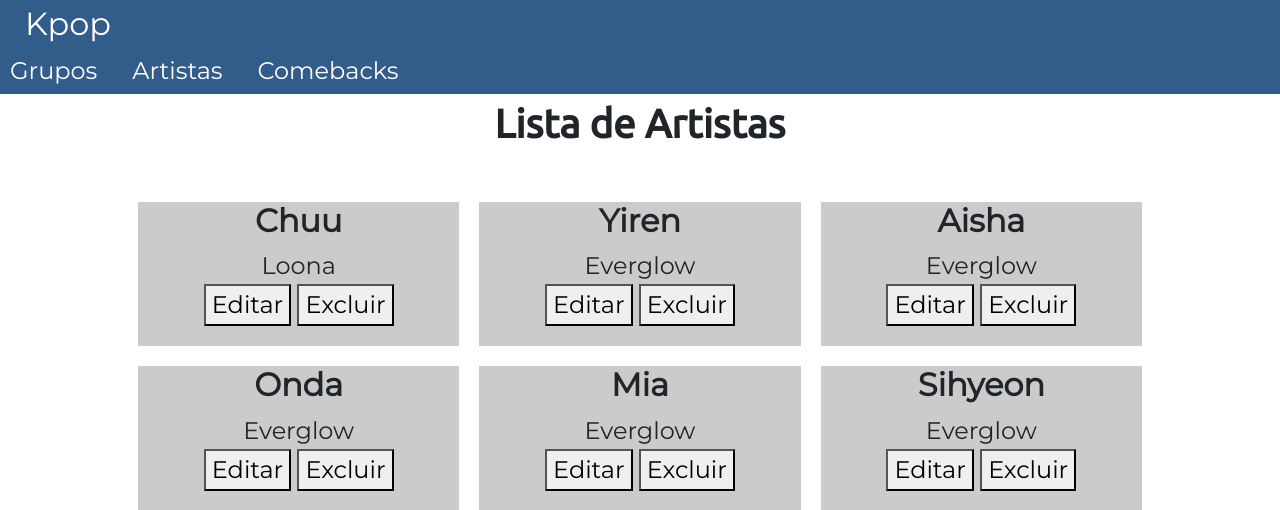
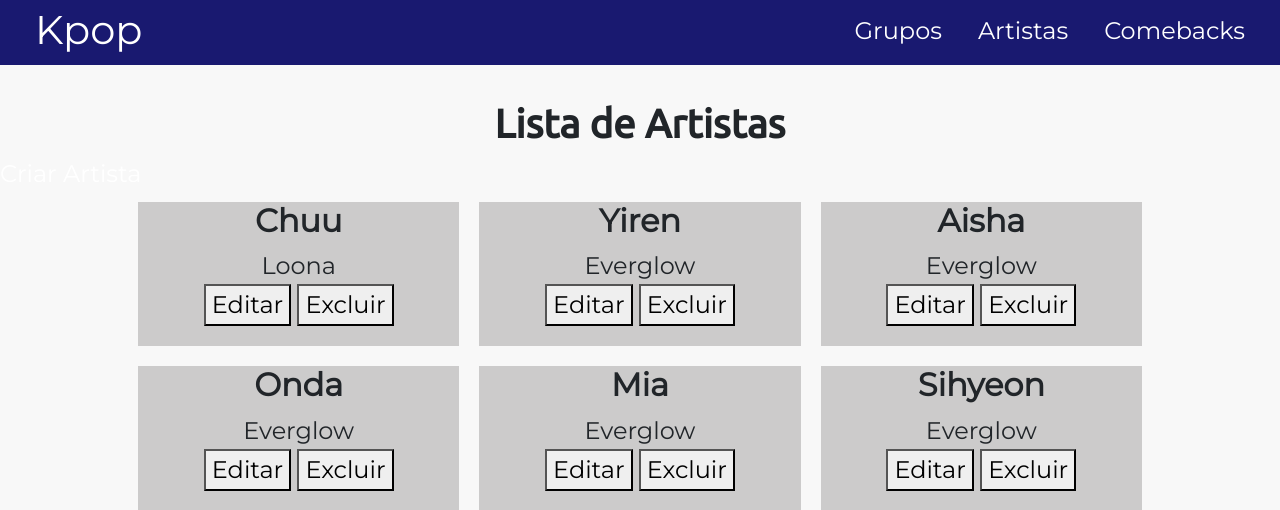
Before and after one commit to Bruno-Felix/CRUD_Grupos-Django, a Django app: page /artistas in a window 1280 px wide. Shown: the top 510 px of the page. Run offline with Django 3.2, Linux system fonts and the light colour scheme; data comes from the database, SQL or seed files in the repository; some libraries are stand-ins or nearby versions.

Commit message:
Modificando css do background-color e do menu no NavBar

```diff
--- a/novosGrupos/static/css/styleBase.css
+++ b/novosGrupos/static/css/styleBase.css
@@ -13,7 +13,7 @@ body, ul, li, p{
 }
 
 body{
-    background-color: #ffffff;
+    background-color: #f8f8f8;
 }
 
 a{
@@ -21,42 +21,51 @@ a{
     color: #ffffff;
 }
 
-
 .header{
     position: fixed;
-    top: 0px;
+    top: 0;
     width: 100%;
-    background-color: #325c8a;
+    background-color: #191970;
     display: flex;
+    flex-wrap: wrap;
     justify-content: space-between;
     align-items: center;
 }
 
+.divNavBar{
+    justify-content: space-between;
+    margin: auto;
+    display: flex;
+    flex-wrap: wrap;
+    max-width: 1250px;
+    width: 100%;
+}
+
 .linkPrincipal{
+    margin-bottom: 5px;
     cursor: pointer;
-    padding: 10px;
-    margin-left: 15px;
-    font-size: 2rem;
-    border-bottom: 3px solid transparent;
+    font-size: 40px;
+    margin-left: 20px;
 }
 
 .linkPrincipal:hover{
+    text-decoration: none;
     color: #DCDCDC;
     transition: 0.5s;
 }
 
 .menu{
     display: flex;
-}
-
-.menu li{
-    margin-right: 15px;
+    margin-right: 10px;
+    margin-top: 8px;
 }
 
 .menu a{
+    margin-left: 16px;
+    border-radius: 5px;
     cursor: pointer;
-    display: block;
-    padding: 5px 10px;
+    display: flex;
+    padding: 5px 10px 5px 10px;
 }
 
 /* a:link........define o estilo do link no estado inicial;
@@ -64,7 +73,9 @@ a:visited...define o estilo do link visitado;
 a:hover.....define o estilo do link quando passa-se o mouse sobre ele;
 a:active....define o estilo do link ativo (o que foi "clicado") */
 .menu a:hover{
-    background-color: #ffffff;
-    color: #234263;
+    background-color: #F0D652;
+    color: #000000;
+    align-items: center;
+    text-decoration: none;
     transition: 0.5s;
 }
```
